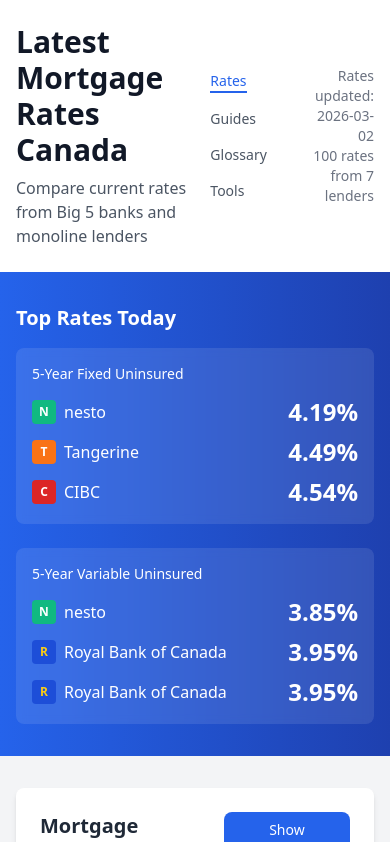
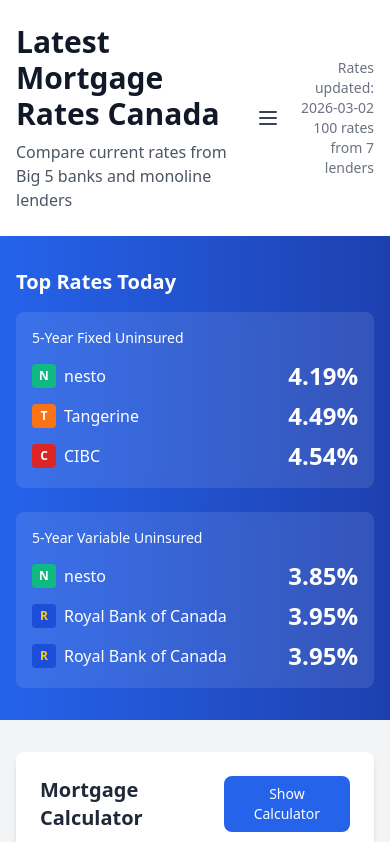
Before and after one commit to drewbotcarrothers/latestmortgagerates, a Next.js app: page / in a window 390 px wide. Shown: the top 842 px of the page. Built offline with nearby package versions, Linux system fonts and the light colour scheme.

Commit message:
Add mobile hamburger menu navigation component and update all pages

```diff
--- a/app/blog/page.tsx
+++ b/app/blog/page.tsx
@@ -1,5 +1,6 @@
 import type { Metadata } from "next";
 import Link from "next/link";
+import Navigation from "../components/Navigation";
 
 // Force static generation for static export
 export const dynamic = "force-static";
@@ -99,12 +100,7 @@ export default function BlogPage() {
               <h1 className="text-3xl font-bold text-gray-900">Mortgage Guides & Resources</h1>
               <p className="text-gray-600 mt-2">Expert advice and tips for Canadian homebuyers</p>
             </div>
-            <nav className="flex flex-wrap items-center gap-4 md:gap-6 text-sm md:text-base">
-              <Link href="/" className="text-gray-600 hover:text-blue-600 transition">Rates</Link>
-              <Link href="/blog" className="text-blue-600 font-medium border-b-2 border-blue-600">Guides</Link>
-              <Link href="/glossary" className="text-gray-600 hover:text-blue-600 transition">Glossary</Link>
-              <Link href="/tools" className="text-gray-600 hover:text-blue-600 transition">Tools</Link>
-            </nav>
+            <Navigation currentPage="guides" />
           </div>
         </div>
       </header>
--- /dev/null
+++ b/app/components/Navigation.tsx
@@ -0,0 +1,91 @@
+"use client";
+
+import Link from "next/link";
+import { useState } from "react";
+
+interface NavigationProps {
+  currentPage?: "rates" | "guides" | "glossary" | "tools";
+}
+
+export default function Navigation({ currentPage }: NavigationProps) {
+  const [isMenuOpen, setIsMenuOpen] = useState(false);
+
+  const navItems = [
+    { href: "/", label: "Rates", id: "rates" },
+    { href: "/blog", label: "Guides", id: "guides" },
+    { href: "/glossary", label: "Glossary", id: "glossary" },
+    { href: "/tools", label: "Tools", id: "tools" },
+  ];
+
+  return (
+    <nav className="relative">
+      {/* Mobile Menu Button */}
+      <button
+        onClick={() => setIsMenuOpen(!isMenuOpen)}
+        className="md:hidden p-2 rounded-lg hover:bg-gray-100 transition"
+        aria-label="Toggle menu"
+        aria-expanded={isMenuOpen}
+      >
+        <svg
+          className="w-6 h-6 text-gray-700"
+          fill="none"
+          stroke="currentColor"
+          viewBox="0 0 24 24"
+        >
+          {isMenuOpen ? (
+            <path
+              strokeLinecap="round"
+              strokeLinejoin="round"
+              strokeWidth={2}
+              d="M6 18L18 6M6 6l12 12"
+            />
+          ) : (
+            <path
+              strokeLinecap="round"
+              strokeLinejoin="round"
+              strokeWidth={2}
+              d="M4 6h16M4 12h16M4 18h16"
+            />
+          )}
+        </svg>
+      </button>
+
+      {/* Desktop Navigation */}
+      <div className="hidden md:flex items-center gap-6">
+        {navItems.map((item) => (
+          <Link
+            key={item.id}
+            href={item.href}
+            className={`transition font-medium ${
+              currentPage === item.id
+                ? "text-blue-600 border-b-2 border-blue-600"
+                : "text-gray-600 hover:text-blue-600"
+            }`}
+          >
+            {item.label}
+          </Link>
+        ))}
+      </div>
+
+      {/* Mobile Navigation Dropdown */}
+      {isMenuOpen && (
+        <div className="absolute right-0 top-full mt-2 w-48 bg-white rounded-lg shadow-lg border border-gray-200 py-2 md:hidden z-50">
+          {navItems.map((item) => (
+            <Link
+              key={item.id}
+              href={item.href}
+              onClick={() => setIsMenuOpen(false)}
+              className={`block px-4 py-3 text-sm font-medium transition ${
+                currentPage === item.id
+                  ? "text-blue-600 bg-blue-50"
+                  : "text-gray-700 hover:bg-gray-50"
+              }`}
+            >
+              {item.label}
+            </Link>
+          ))}
+        </div>
+      )}
+    </nav>
+  );
+}
--- a/app/glossary/page.tsx
+++ b/app/glossary/page.tsx
@@ -1,5 +1,6 @@
 import type { Metadata } from "next";
 import Link from "next/link";
+import Navigation from "../components/Navigation";
 
 // Force static generation for static export
 export const dynamic = "force-static";
@@ -296,12 +297,7 @@ export default function GlossaryPage() {
               <h1 className="text-3xl font-bold text-gray-900">Mortgage Glossary</h1>
               <p className="text-gray-600 mt-2">Key terms and definitions every Canadian homebuyer should know</p>
             </div>
-            <nav className="flex flex-wrap items-center gap-4 md:gap-6 text-sm md:text-base">
-              <Link href="/" className="text-gray-600 hover:text-blue-600 transition">Rates</Link>
-              <Link href="/blog" className="text-gray-600 hover:text-blue-600 transition">Guides</Link>
-              <Link href="/glossary" className="text-blue-600 font-medium border-b-2 border-blue-600">Glossary</Link>
-              <Link href="/tools" className="text-gray-600 hover:text-blue-600 transition">Tools</Link>
-            </nav>
+            <Navigation currentPage="glossary" />
           </div>
         </div>
       </header>
--- a/app/lenders/[slug]/page.tsx
+++ b/app/lenders/[slug]/page.tsx
@@ -2,6 +2,7 @@ import type { Metadata } from "next";
 import Link from "next/link";
 import { notFound } from "next/navigation";
 import LenderLogo from "../../components/LenderLogo";
+import Navigation from "../../components/Navigation";
 
 // Force static generation for static export
 export const dynamic = "force-static";
@@ -186,12 +187,7 @@ export default async function LenderPage({ params }: PageProps) {
                 </p>
               </div>
             </div>
-            <nav className="flex flex-wrap items-center gap-4 md:gap-6 text-sm md:text-base">
-              <Link href="/" className="text-gray-600 hover:text-blue-600 transition">Rates</Link>
-              <Link href="/blog" className="text-gray-600 hover:text-blue-600 transition">Guides</Link>
-              <Link href="/glossary" className="text-gray-600 hover:text-blue-600 transition">Glossary</Link>
-              <Link href="/tools" className="text-gray-600 hover:text-blue-600 transition">Tools</Link>
-            </nav>
+            <Navigation currentPage="rates" />
           </div>
         </div>
       </header>
--- a/app/page.tsx
+++ b/app/page.tsx
@@ -6,6 +6,7 @@ import RateFilters from "./components/RateFilters";
 import RateComparisonTable from "./components/RateComparisonTable";
 import MortgageCalculator from "./components/MortgageCalculator";
 import RateStats from "./components/RateStats";
+import Navigation from "./components/Navigation";
 
 interface FilterState {
   term: string;
@@ -115,12 +116,7 @@ export default function Home() {
                 Compare current rates from Big 5 banks and monoline lenders
               </p>
             </div>
-            <nav className="flex flex-wrap items-center gap-4 md:gap-6 text-sm md:text-base">
-              <Link href="/" className="text-blue-600 font-medium border-b-2 border-blue-600">Rates</Link>
-              <Link href="/blog" className="text-gray-600 hover:text-blue-600 transition">Guides</Link>
-              <Link href="/glossary" className="text-gray-600 hover:text-blue-600 transition">Glossary</Link>
-              <Link href="/tools" className="text-gray-600 hover:text-blue-600 transition">Tools</Link>
-            </nav>
+            <Navigation currentPage="rates" />
             <div className="text-right text-sm text-gray-500">
               <div>Rates updated: <CurrentDate /></div>
               <div>{ratesData.length} rates from {lenders.length} lenders</div>
--- a/app/tools/page.tsx
+++ b/app/tools/page.tsx
@@ -1,5 +1,6 @@
 import type { Metadata } from "next";
 import Link from "next/link";
+import Navigation from "../components/Navigation";
 
 export const dynamic = "force-static";
 
@@ -40,12 +41,7 @@ export default function ToolsPage() {
                 Free tools to help you plan your mortgage
               </p>
             </div>
-            <nav className="flex flex-wrap items-center gap-4 md:gap-6 text-sm md:text-base">
-              <Link href="/" className="text-gray-600 hover:text-blue-600 transition">Rates</Link>
-              <Link href="/blog" className="text-gray-600 hover:text-blue-600 transition">Guides</Link>
-              <Link href="/glossary" className="text-gray-600 hover:text-blue-600 transition">Glossary</Link>
-              <Link href="/tools" className="text-blue-600 font-medium border-b-2 border-blue-600">Tools</Link>
-            </nav>
+            <Navigation currentPage="tools" />
           </div>
         </div>
       </header>
```
